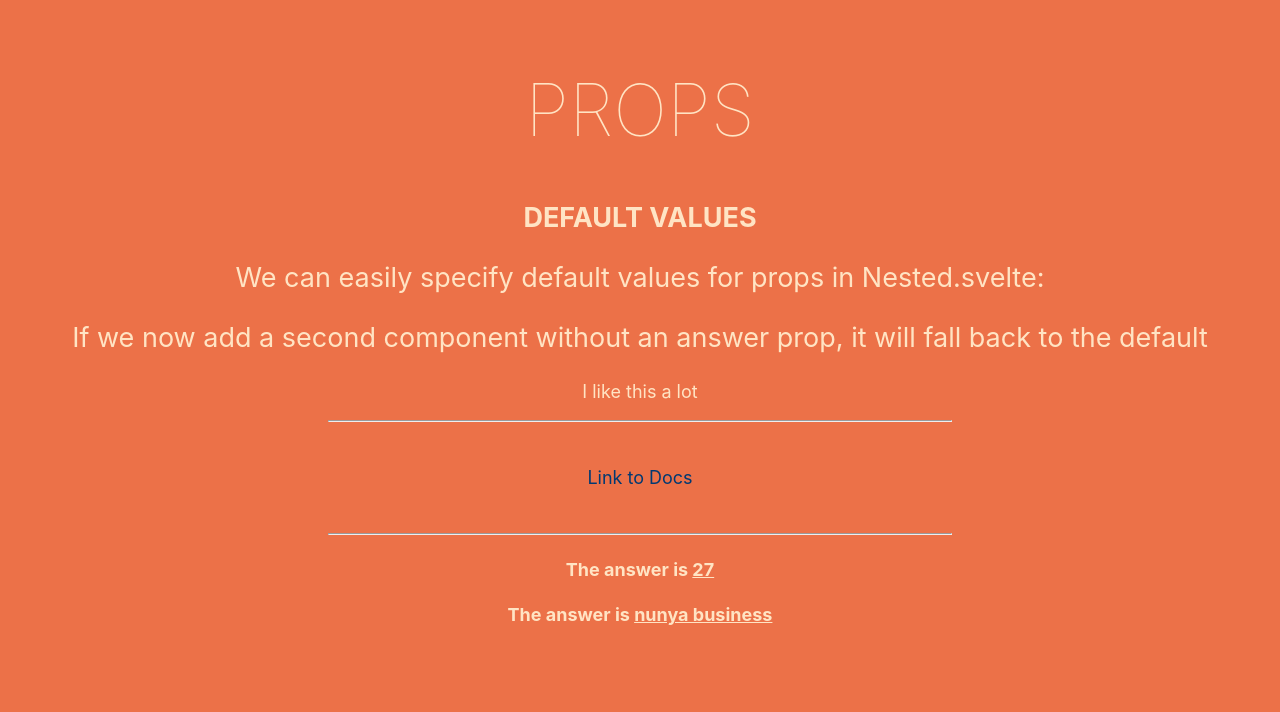
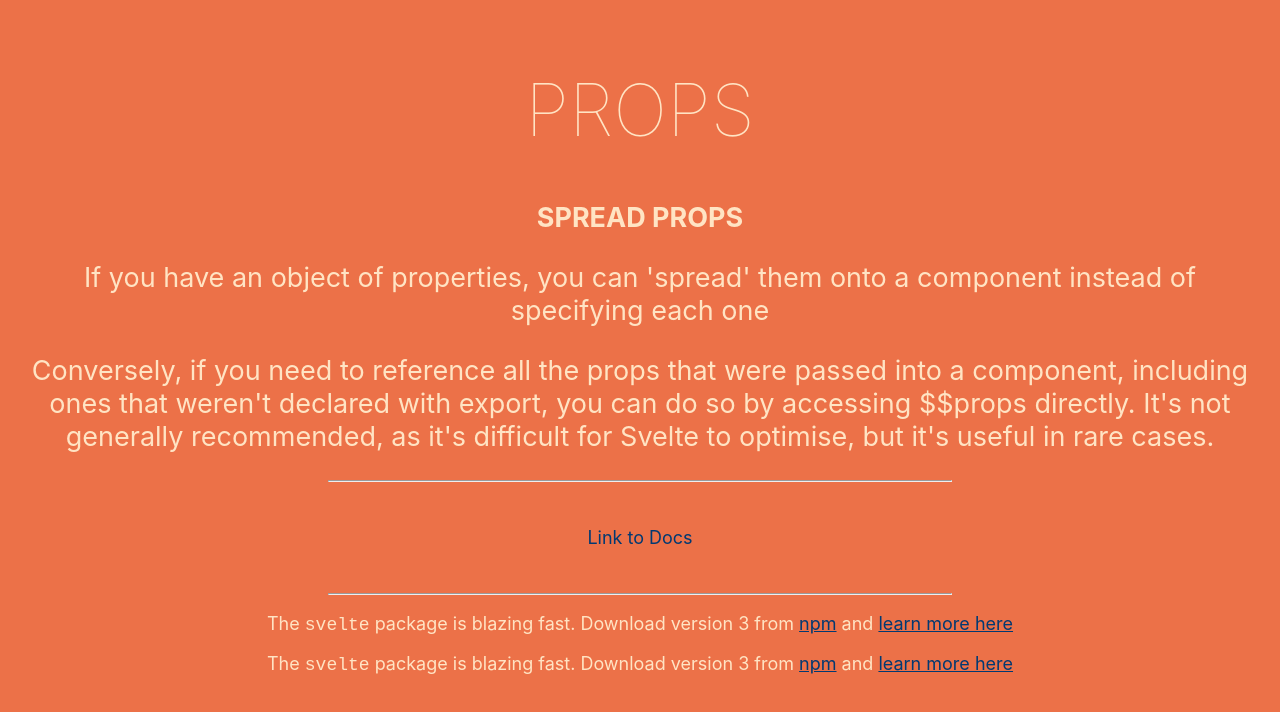
Before and after one commit to GillyRabutTsurwa/svelte-with-docs, a Svelte app: page / in a window 1280 px wide. Shown: the top 712 px of the page. Built offline with nearby package versions, Linux system fonts and the light colour scheme.

Commit message:
Spread Props - this was a good review on how the spread operator works with objects

```diff
--- a/src/App.svelte
+++ b/src/App.svelte
@@ -1,20 +1,37 @@
 <script>
-  import Nested from "./Nested.svelte";
+  import Info from "./Info.svelte";
 
   let title = "Props";
-  let subtitle = "Default Values";
+  let subtitle = "Spread Props";
 
-  const topicPrependText = "default-values";
+  const topicPrependText = "spread-props";
   const currentTutoLink = `https://svelte.dev/tutorial/${topicPrependText}`;
+
+  const pkg = {
+    /**
+     * IMPORTANTNOTE:
+     * name, version, speed, website in this objects directly correspond to the props that the component takes in
+     * i think i understand why the spread operator works
+     * upon looking at the Svelte DevTools, Props is an object (or at least is shown as one)
+     * and each prop defined is a property, with its corresponding value, that goes into that Props object
+     * i am sure this is why using the spread operator works
+     */
+    name: "svelte",
+    version: 3.0,
+    speed: "blazing",
+    website: "https://svelte.dev",
+  };
 </script>
 
 <main>
   <div class="docs">
     <h1 class="docs__title">{title}</h1>
     <h2 class="docs__subtitle">{subtitle}</h2>
-    <p class="docs__text">We can easily specify default values for props in Nested.svelte:</p>
-    <p class="docs__text">If we now add a second component without an answer prop, it will fall back to the default</p>
-    <p>I like this a lot</p>
+    <p class="docs__text">If you have an object of properties, you can 'spread' them onto a component instead of specifying each one</p>
+    <p class="docs__text">
+      Conversely, if you need to reference all the props that were passed into a component, including ones that weren't declared with export, you can
+      do so by accessing $$props directly. It's not generally recommended, as it's difficult for Svelte to optimise, but it's useful in rare cases.
+    </p>
   </div>
   <hr />
   <div class="links">
@@ -22,8 +39,10 @@
   </div>
   <hr />
   <div class="code">
-    <Nested answer={27} />
-    <Nested />
+    <!-- so instead of doing this: -->
+    <Info name={pkg.name} version={pkg.version} speed={pkg.speed} website={pkg.website} />
+    <!-- we can do this: -->
+    <Info {...pkg} />
   </div>
 </main>
 
@@ -68,8 +87,4 @@
   p {
     color: bisque;
   }
-
-  button {
-    cursor: pointer;
-  }
 </style>
--- /dev/null
+++ b/src/Info.svelte
@@ -0,0 +1,18 @@
+<script>
+  export let name;
+  export let version;
+  export let speed;
+  export let website;
+</script>
+
+<p>
+  The <code>{name}</code> package is {speed} fast. Download version {version} from
+  <a href="https://www.npmjs.com/package/{name}" class="underline">npm</a>
+  and <a href={website} class="underline">learn more here</a>
+</p>
+
+<style>
+  .underline {
+    text-decoration: underline;
+  }
+</style>
--- a/src/Nested.svelte
+++ /dev/null
@@ -1,11 +0,0 @@
-<script>
-  export let answer = "nunya business"; // NEW: now we have a prop with a default value
-</script>
-
-<h4>The answer is <span class="underline">{answer}</span></h4>
-
-<style>
-  .underline {
-    text-decoration: underline;
-  }
-</style>
```
Also changed, not shown: 1 other file (tests, documents, lock files or other folders).
